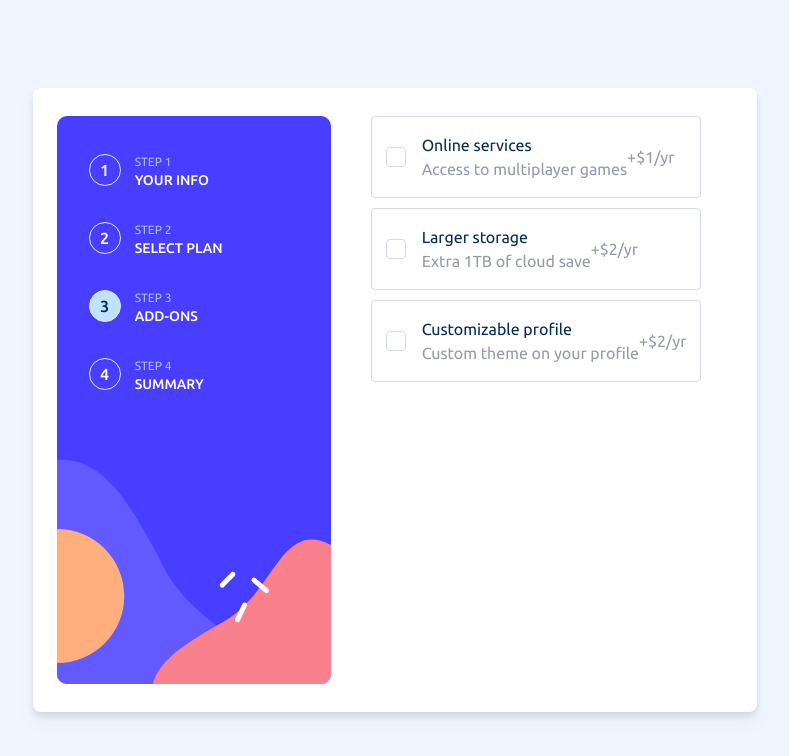
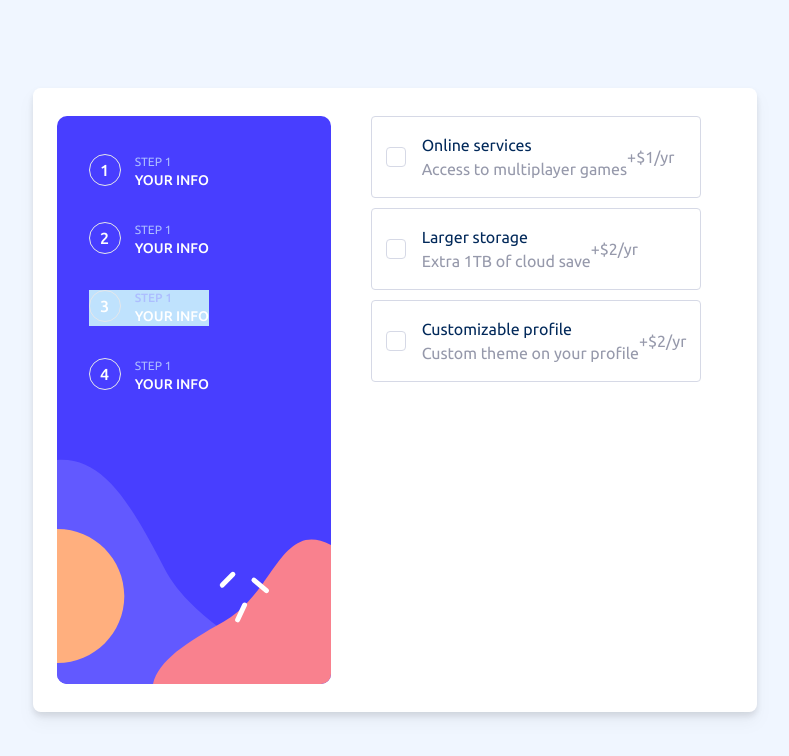
Before and after one commit to Jahan-Shah/multi-step-form, a Vue app: page /add-ons in a window 1280 px wide. Shown: the top 756 px of the page, without its empty margins (245-1034 px from the left). Built offline with nearby package versions, Linux system fonts and the light colour scheme.

Commit message:
changed styling

```diff
--- a/src/components/TheHeader.vue
+++ b/src/components/TheHeader.vue
@@ -1,50 +1,52 @@
 <template>
   <header>
     <nav>
-      <ul class="flex justify-center gap-3.5 sm:flex-col sm:gap-8">
-        <li class="flex gap-3.5">
+      <div class="flex justify-center gap-3.5 sm:flex-col sm:gap-8">
         <RouterLink
+          class="flex w-max gap-3.5"
           active-class="link__active"
-            class="link"
           to="/personal-info"
-            >1</RouterLink
         >
+          <div class="link">1</div>
           <div class="text-sm uppercase max-sm:hidden">
             <p class="text-xs text-primary-200">Step 1</p>
             <h3 class="font-medium text-secondary-100">Your Info</h3>
           </div>
-        </li>
-        <li class="flex gap-3.5">
-          <RouterLink active-class="link__active" class="link" to="/plan"
-            >2</RouterLink
+        </RouterLink>
+        <RouterLink
+          class="flex w-max gap-3.5"
+          active-class="link__active"
+          to="/plan"
         >
+          <div class="link">2</div>
           <div class="text-sm uppercase max-sm:hidden">
-            <p class="text-xs text-primary-200">Step 2</p>
-            <h3 class="font-medium text-secondary-100">Select Plan</h3>
+            <p class="text-xs text-primary-200">Step 1</p>
+            <h3 class="font-medium text-secondary-100">Your Info</h3>
           </div>
-        </li>
-        <li class="flex gap-3.5">
-          <RouterLink active-class="link__active" class="link" to="/add-ons"
-            >3</RouterLink
+        </RouterLink>
+        <RouterLink
+          class="flex w-max gap-3.5"
+          active-class="link__active"
+          to="/add-ons"
         >
+          <div class="link">3</div>
           <div class="text-sm uppercase max-sm:hidden">
-            <p class="text-xs text-primary-200">Step 3</p>
-            <h3 class="font-medium text-secondary-100">Add-Ons</h3>
+            <p class="text-xs text-primary-200">Step 1</p>
+            <h3 class="font-medium text-secondary-100">Your Info</h3>
           </div>
-        </li>
-        <li class="flex gap-3.5">
+        </RouterLink>
         <RouterLink
+          class="flex w-max gap-3.5"
           active-class="link__active"
-            class="link"
-            to="/finishing-up"
-            >4</RouterLink
+          to="finishing-up"
         >
+          <div class="link">4</div>
           <div class="text-sm uppercase max-sm:hidden">
-            <p class="text-xs text-primary-200">Step 4</p>
-            <h3 class="font-medium text-secondary-100">Summary</h3>
+            <p class="text-xs text-primary-200">Step 1</p>
+            <h3 class="font-medium text-secondary-100">Your Info</h3>
           </div>
-        </li>
-      </ul>
+        </RouterLink>
+      </div>
     </nav>
   </header>
 </template>
```
Lines whose indentation alone changed are shown as unchanged.
